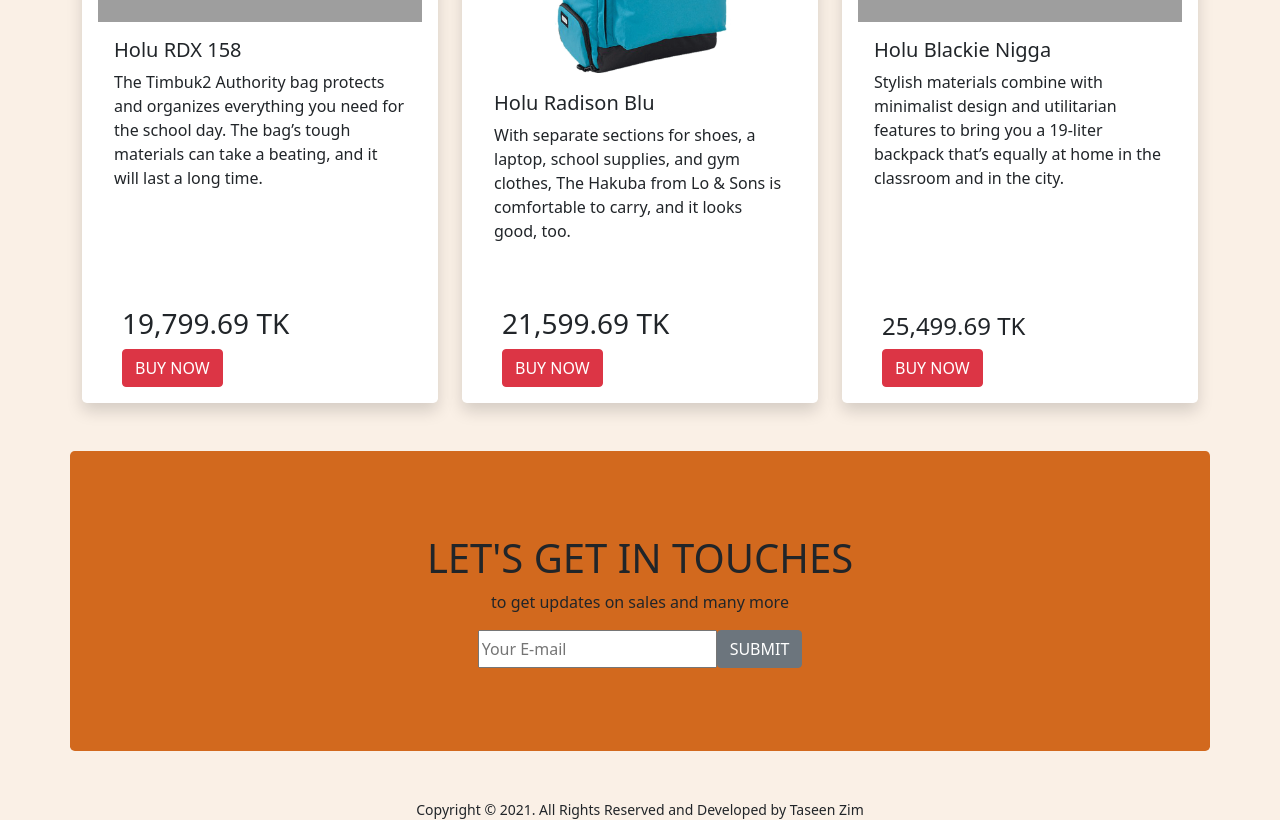
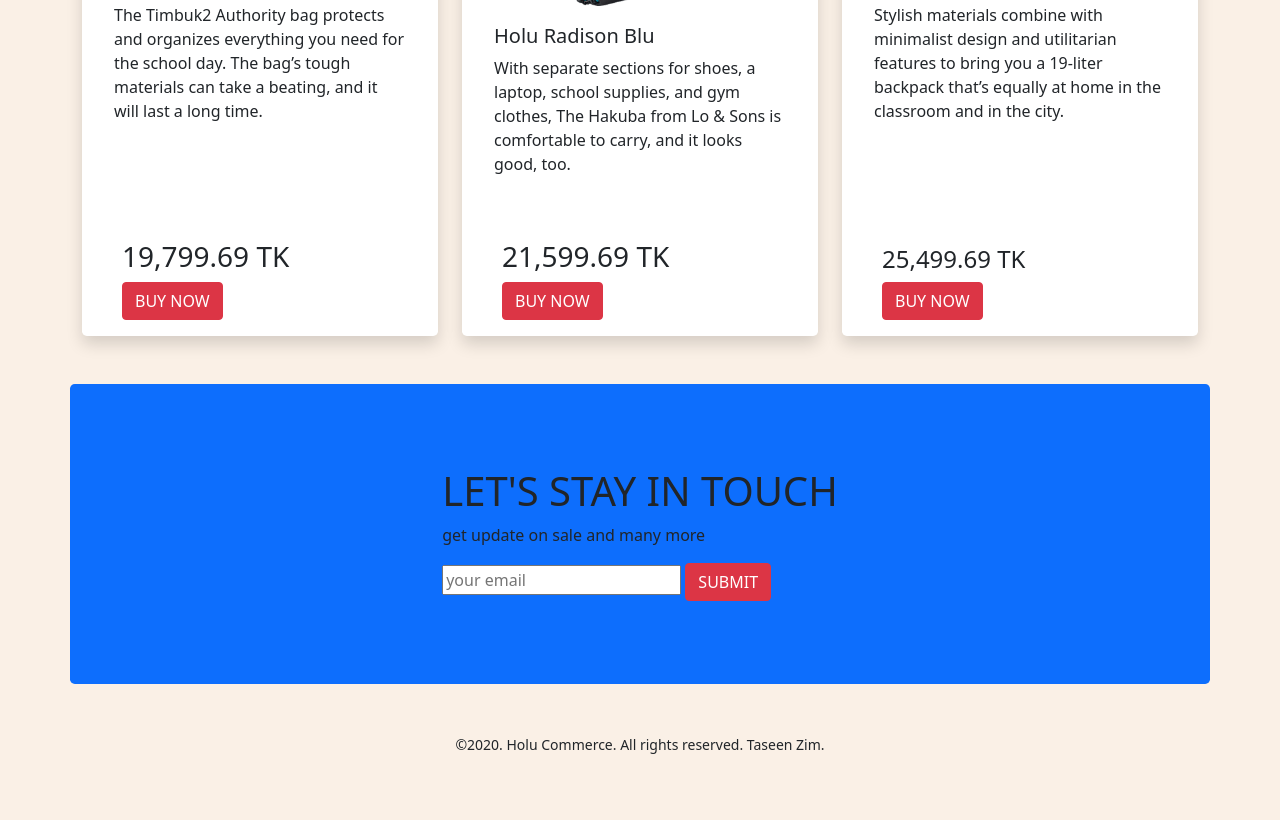
Before and after one commit to TaseenZim/Holu-Commerce, a plain HTML site: page index.html in a window 1280 px wide. Shown: the part 1923-2743 px from the top of the page. After the commit the page ends 2695 px from the top, so only its background shows below. Drawn offline with nearby package versions, Linux system fonts and the light colour scheme; grey boxes are pictures that could not be loaded.

Commit message:
sec-commit

```diff
--- a/index.html
+++ b/index.html
@@ -9,11 +9,11 @@
     <!-- Bootstarp stylesheet -->
     <link href="https://cdn.jsdelivr.net/npm/bootstrap@5.0.2/dist/css/bootstrap.min.css" rel="stylesheet" integrity="sha384-EVSTQN3/azprG1Anm3QDgpJLIm9Nao0Yz1ztcQTwFspd3yD65VohhpuuCOmLASjC" crossorigin="anonymous">
 </head>
-<body style="background-color: #FAF0E6;">
+<body style="background-color: #FAF0E6; margin: 0;">
 
   <header>
 <!-- Main top navigation bar -->
-    <nav class="navbar navbar-expand-lg navbar-light bg-light">
+    <nav class="navbar navbar-expand-lg navbar-light bg-light fixed-top">
         <div class="container">
           <a class="navbar-brand" href="#">
             <img src="images/logo2.png" alt="" width="200px" height="41">
@@ -235,24 +235,18 @@
     </section>
 
     <!-- subscribe -->
-    <section class="container d-flex justify-content-center align-items-center rounded-3 my-5" style="height: 300px;background-color: chocolate;">
-        <div>
-            <h1>LET'S GET IN TOUCHES</h1>
-        <p class="d-flex justify-content-center">to get updates on sales and many more</p>
-        <div class="d-flex justify-content-center">
-            <input type="email" placeholder="Your E-mail">
-        <button class="btn btn-secondary">SUBMIT</button>
-        </div>
-        </div>
+    <section class="container d-flex justify-content-center align-items-center bg-primary rounded-3" style="height: 300px;">
+      <div>
+        <h1>LET'S STAY IN TOUCH</h1>
+      <P>get update on sale and many more</P>
+      <input type="email" placeholder="your email">
+      <button class="btn btn-danger">SUBMIT</button>
+      </div>
     </section>
 
-  </main>
-
-  <footer class="d-flex justify-content-center mt-7">
-    <small>Copyright © 2021. All Rights Reserved and Developed by Taseen Zim</small>
-  </footer>
-
-
+<footer class="mt-5 text-center">
+<p><small>©2020. Holu Commerce. All rights reserved. Taseen Zim.</small></p>
+</footer>
 
 <!-- Bootstarp Script -->
 <script src="https://cdn.jsdelivr.net/npm/bootstrap@5.0.2/dist/js/bootstrap.bundle.min.js" integrity="sha384-MrcW6ZMFYlzcLA8Nl+NtUVF0sA7MsXsP1UyJoMp4YLEuNSfAP+JcXn/tWtIaxVXM" crossorigin="anonymous"></script>
```
